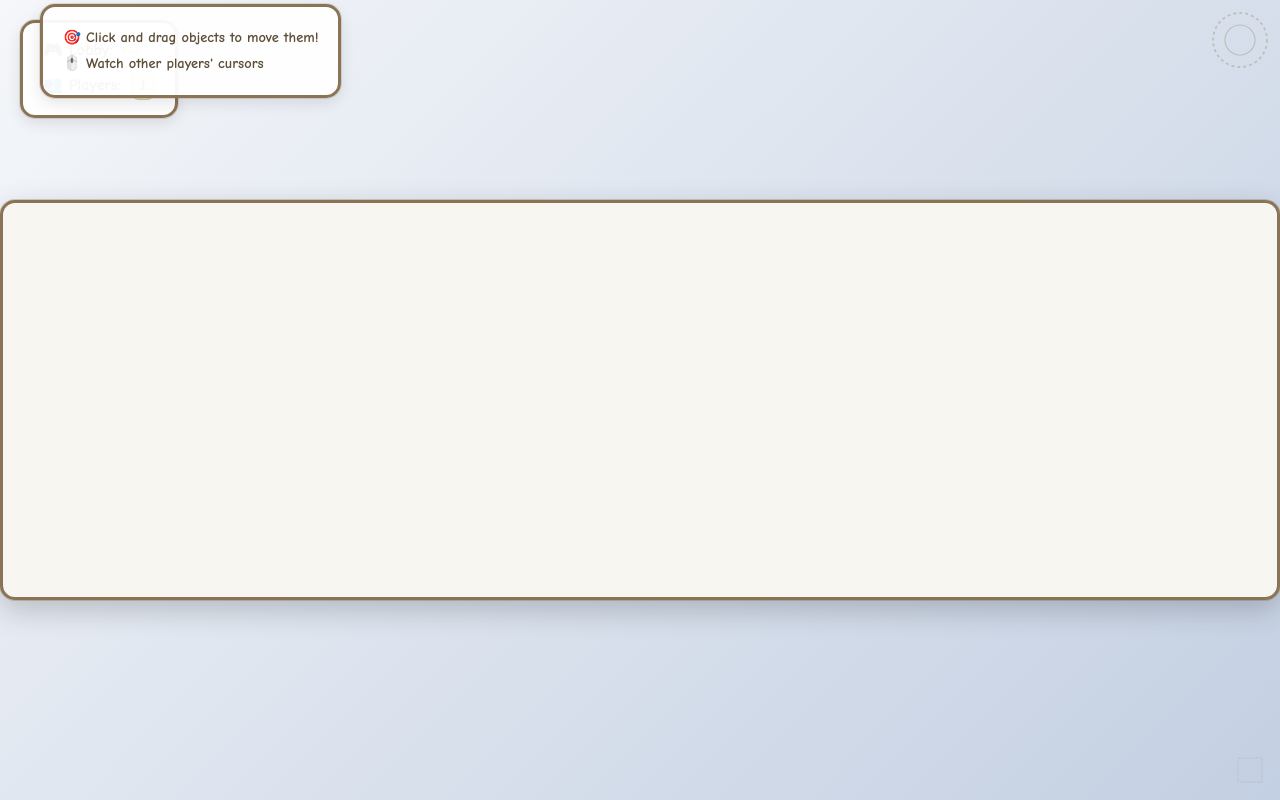
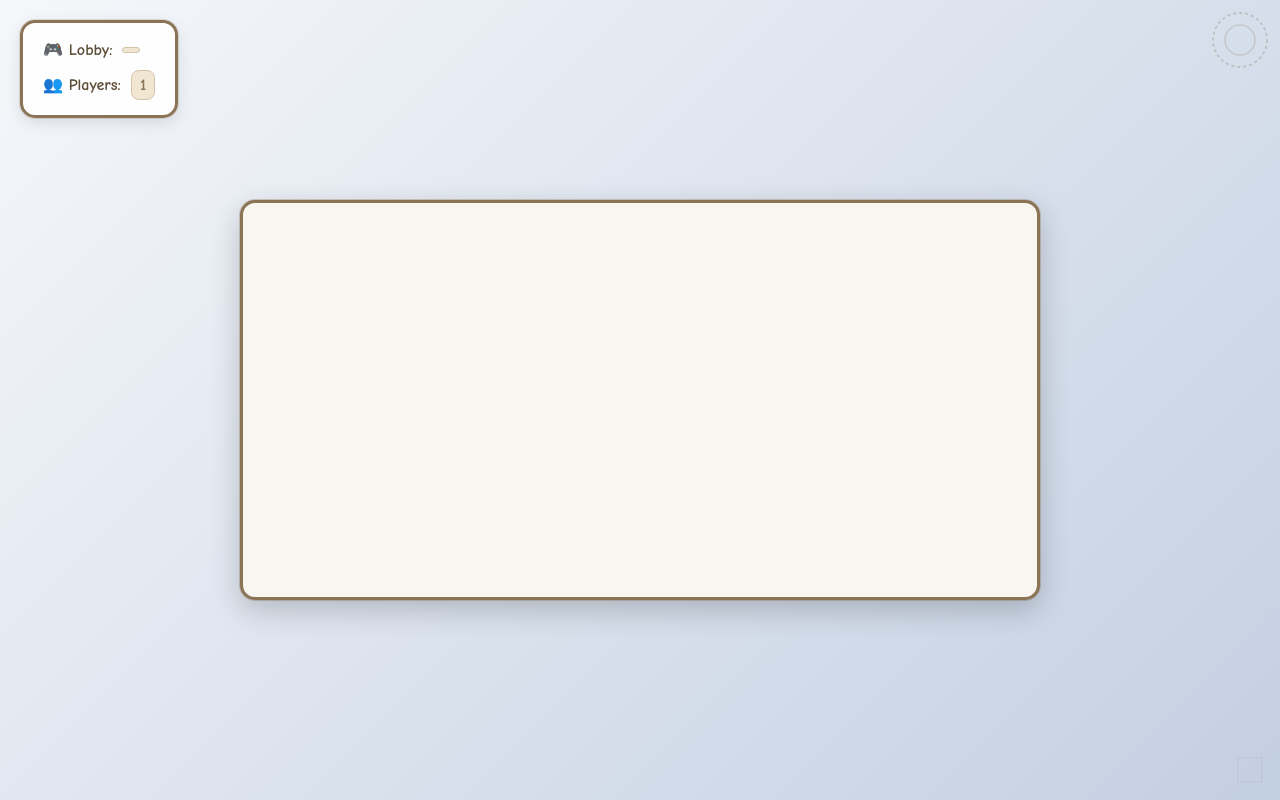
Before and after one commit to Nickdev8/cooppuzzlegame, a SvelteKit app in the folder client/: page /game in a window 1280 px wide. Built offline with nearby package versions, Linux system fonts and the light colour scheme.

Commit message:
(＾∀＾)

```diff
--- a/client/src/routes/game/+page.svelte
+++ b/client/src/routes/game/+page.svelte
@@ -407,8 +407,6 @@
 	<div class="canvas-wrapper">
 		<canvas
 			bind:this={canvas}
-			width={canvasWidth}
-			height={canvasHeight}
 			style="cursor:url(''/images/cursor.svg') 14 8, auto"
 			on:mousedown={handleCanvasMousedown}
 			on:mousemove={handleCanvasMousemove}
@@ -426,11 +424,6 @@
 				<span class="info-label">👥 Players:</span>
 				<span class="info-value">{Object.keys(mousePositions).length + 1}</span>
 			</div>
-		</div>
-
-		<div class="instructions">
-			<p>🎯 Click and drag objects to move them!</p>
-			<p>🖱️ Watch other players' cursors</p>
 		</div>
 	</div>
 </div>
@@ -450,9 +443,6 @@
 
 	.canvas-wrapper {
 		position: relative;
-		width: 100%;
-		max-width: 100vw;
-		max-height: 50vh; /* Maintain 2:1 aspect ratio */
 		display: flex;
 		justify-content: center;
 		align-items: center;
@@ -460,9 +450,7 @@
 
 	canvas {
 		background-color: #f8f6f0;
-		width: 100%;
-		height: auto;
-		max-height: 50vh;
+		aspect-ratio: 2 / 1;
 		display: block;
 		border: 3px solid #8b7355;
 		border-radius: 15px;
@@ -519,28 +507,6 @@
 		border: 1px solid #d4c4a8;
 	}
 
-	.instructions {
-		position: absolute;
-		bottom: 20px;
-		left: 20px;
-		background: rgba(255, 255, 255, 0.95);
-		border: 3px solid #8b7355;
-		border-radius: 15px;
-		padding: 15px 20px;
-		box-shadow:
-			0 5px 15px rgba(0,0,0,0.1),
-			0 0 0 1px rgba(139, 115, 85, 0.2);
-		pointer-events: none;
-	}
-
-	.instructions p {
-		margin: 5px 0;
-		font-family: 'Comic Neue', cursive;
-		font-size: 0.9rem;
-		color: #5d4e37;
-		font-weight: 600;
-	}
-
 	/* Hand-drawn style decorations */
 	.game-container::before {
 		content: '';
@@ -580,15 +546,5 @@
 		.info-item {
 			font-size: 0.9rem;
 		}
-
-		.instructions {
-			bottom: 10px;
-			left: 10px;
-			padding: 10px 15px;
-		}
-
-		.instructions p {
-			font-size: 0.8rem;
-		}
 	}
 </style>
```
